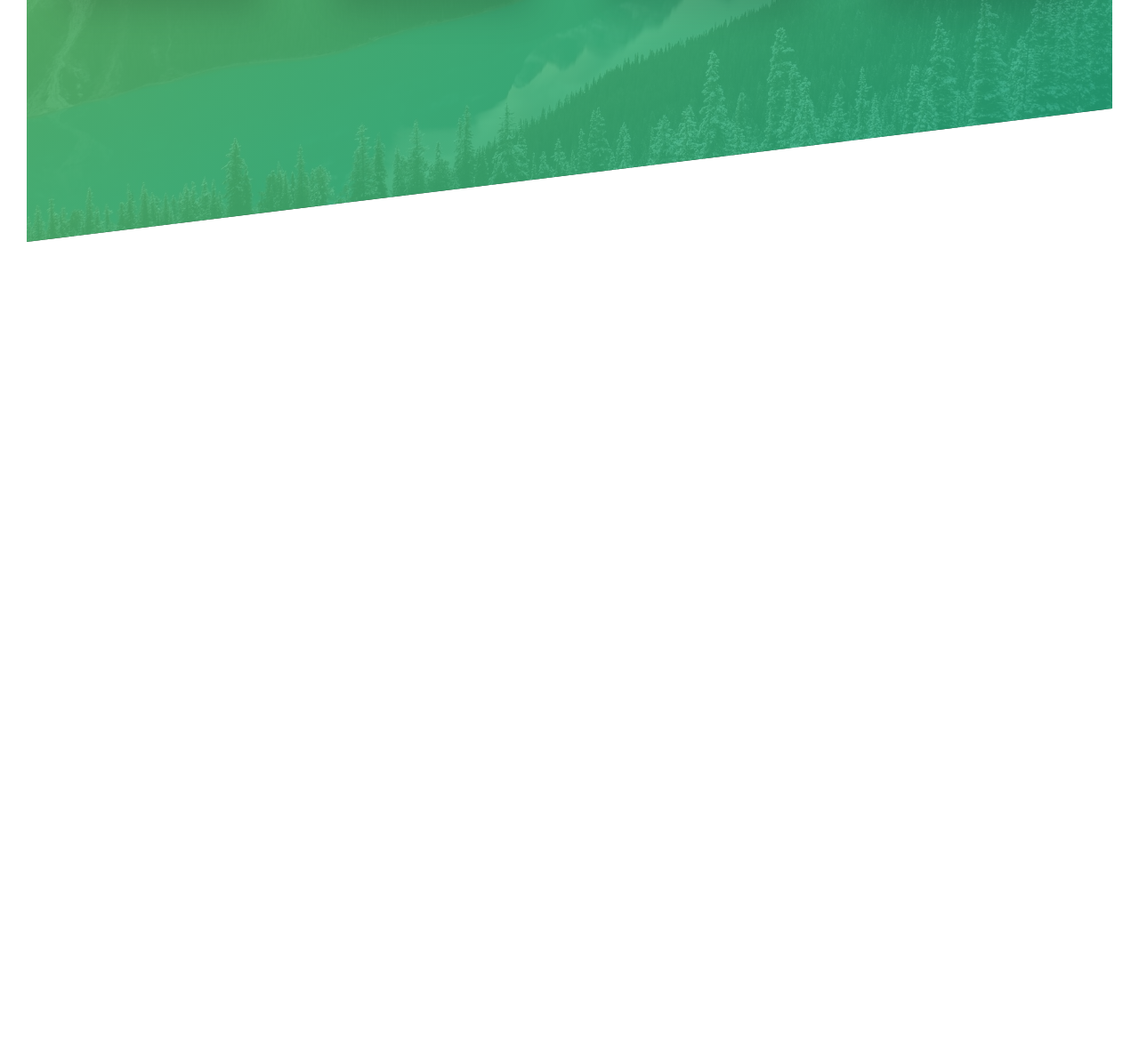
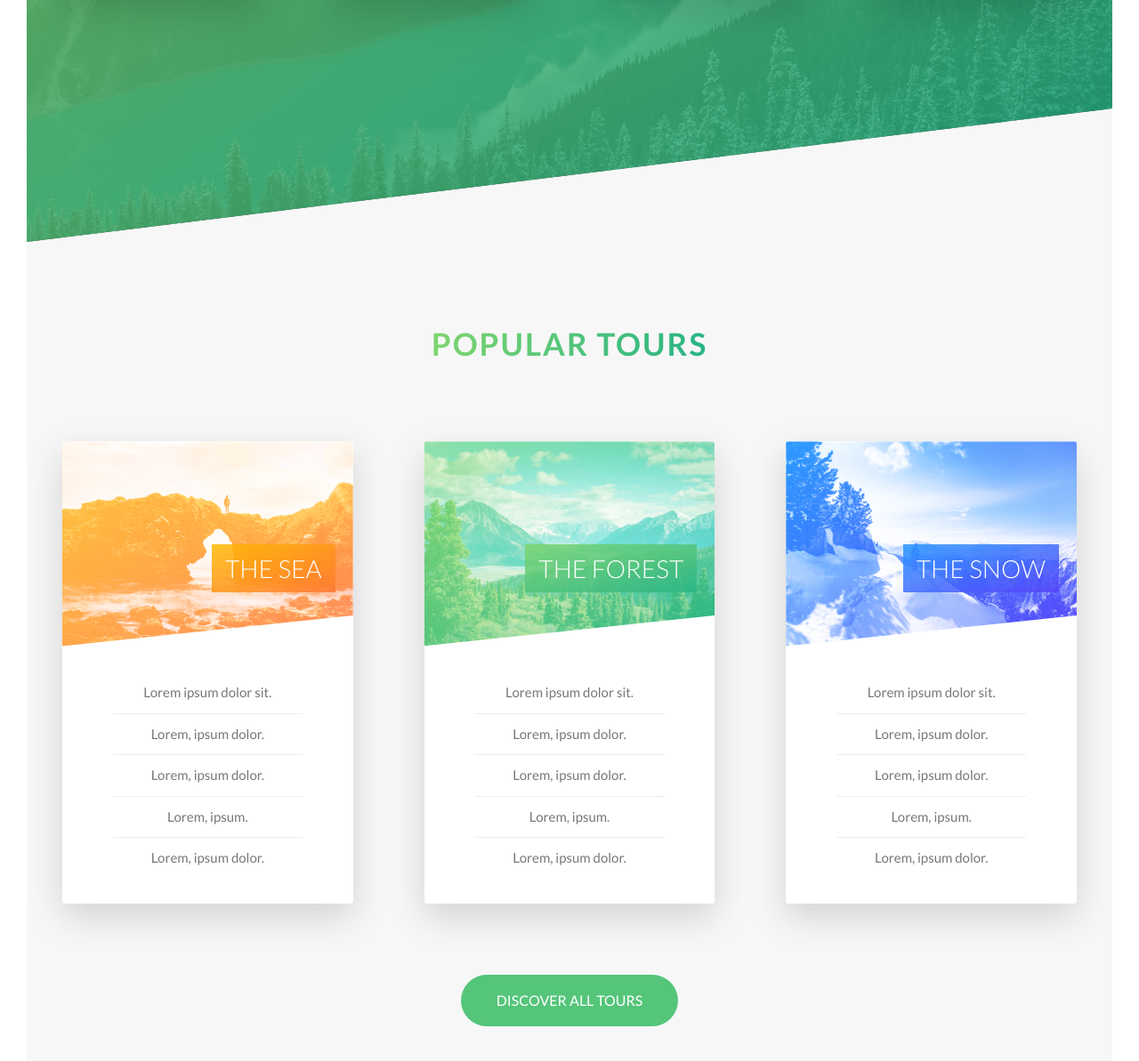
Before and after one commit to ign0ramus/Natours, a website built with webpack: page src/index.html in a window 1280 px wide. Shown: the part 2051-3244 px from the top of the page at 89% size. Before the commit the page ends 2323 px from the top, so only its background shows below. Built offline with nearby package versions, Linux system fonts and the light colour scheme.

Commit message:
implemented markup and styles for section "tours"

```diff
--- a/src/index.html
+++ b/src/index.html
@@ -92,6 +92,101 @@
             </div>
         </section>
 
+        <section class="section-tours">
+            <div class="u-center-text u-margin-bottom-big">
+                <h2 class="heading-secondary">Popular tours</h2>
+            </div>
+
+            <div class="section-tours__container">
+                <div class="card">
+                    <div class="card__side card__side--front">
+                        <div class="card__picture card__picture--1">&nbsp;</div>
+                        <h4 class="card__heading">
+                                <span class="card__heading-span card__heading-span--1">The Sea</span>
+                        </h4>
+                        <div class="card__details">
+                            <ul>
+                                <li>Lorem ipsum dolor sit.</li>
+                                <li>Lorem, ipsum dolor.</li>
+                                <li>Lorem, ipsum dolor.</li>
+                                <li>Lorem, ipsum.</li>
+                                <li>Lorem, ipsum dolor.</li>
+                            </ul>
+                        </div>
+                    </div>
+                    <div class="card__side card__side--back card__side--back-1 d-flex-center">
+                        <div class="card__cta">
+                            <div class="card__price-box">
+                                <p class="card__price-only">Only</p>
+                                <p class="card__price-value">$297</p>
+                            </div>
+                            <a href="#" class="btn btn--white">Book now</a>
+                        </div>
+                    </div>
+                </div>
+
+                <div class="card">
+                    <div class="card__side card__side--front">
+                        <div class="card__picture card__picture--2">&nbsp;</div>
+                        <h4 class="card__heading">
+                                <span class="card__heading-span card__heading-span--2">The Forest</span>
+                        </h4>
+                        <div class="card__details">
+                            <ul>
+                                <li>Lorem ipsum dolor sit.</li>
+                                <li>Lorem, ipsum dolor.</li>
+                                <li>Lorem, ipsum dolor.</li>
+                                <li>Lorem, ipsum.</li>
+                                <li>Lorem, ipsum dolor.</li>
+                            </ul>
+                        </div>
+                    </div>
+
+                    <div class="card__side card__side--back card__side--back-2 d-flex-center">
+                        <div class="card__cta">
+                            <div class="card__price-box">
+                                <p class="card__price-only">Only</p>
+                                <p class="card__price-value">$497</p>
+                            </div>
+
+                            <a href="#" class="btn btn--white">Book now</a>
+                        </div>
+                    </div>
+                </div>
+
+                <div class="card">
+                    <div class="card__side card__side--front">
+                        <div class="card__picture card__picture--3">&nbsp;</div>
+                        <h4 class="card__heading">
+                                <span class="card__heading-span card__heading-span--3">The Snow</span>
+                        </h4>
+                        <div class="card__details">
+                            <ul>
+                                <li>Lorem ipsum dolor sit.</li>
+                                <li>Lorem, ipsum dolor.</li>
+                                <li>Lorem, ipsum dolor.</li>
+                                <li>Lorem, ipsum.</li>
+                                <li>Lorem, ipsum dolor.</li>
+                            </ul>
+                        </div>
+                    </div>
+                    <div class="card__side card__side--back card__side--back-3 d-flex-center">
+                        <div class="card__cta">
+                            <div class="card__price-box">
+                                <p class="card__price-only">Only</p>
+                                <p class="card__price-value">$897</p>
+                            </div>
+                            <a href="#" class="btn btn--white">Book now</a>
+                        </div>
+                    </div>
+                </div>
+            </div>
+
+            <div class="u-center-text u-margin-bottom-big u-margin-top-big">
+                <a href="#" class="btn btn--green">Discover All Tours</a>
+            </div>
+        </section>
+
     </main>
 
 </body>
--- a/src/scss/abstracts/_mixins.scss
+++ b/src/scss/abstracts/_mixins.scss
@@ -0,0 +1,6 @@
+@mixin gridSectionsLayout {
+    display: grid;
+    grid-gap: $gutter-horizontal $gutter-vertical;
+    max-width: 114rem;
+    margin: 0 auto;
+}
--- a/src/scss/abstracts/_variables.scss
+++ b/src/scss/abstracts/_variables.scss
@@ -2,12 +2,19 @@
 $color-primary: #55c57a;
 $color-primary-light: #7ed56f;
 $color-primary-dark: #28b485;
+
+$color-secondary-light: #ffb900;
+$color-secondary-dark: #ff7730;
+
+$color-tertiary-light: #2998ff;
+$color-tertiary-dark: #5643fa;
 
 $color-grey-dark: #777;
 $color-white: #fff;
 $color-black: #000;
 
 $color-grey-light-1: #f7f7f7;
+$color-grey-light-2: #eee;
 
 // FONT SIZES
 $font-size-default: 1.6rem;
--- a/src/scss/base/_utilities.scss
+++ b/src/scss/base/_utilities.scss
@@ -3,3 +3,7 @@
 .u-margin-bottom-big { margin-bottom: 8rem; }
 .u-margin-bottom-medium { margin-bottom: 4rem; }
 .u-margin-bottom-small { margin-bottom: 1.5rem; }
+
+.u-margin-top-big { margin-top: 8rem; }
+
+.d-flex-center { display: flex; justify-content: center; align-items: center;}
--- a/src/scss/components/_button.scss
+++ b/src/scss/components/_button.scss
@@ -54,6 +54,15 @@
         }
     }
 
+    &--green {
+        background-color: $color-primary;
+        color: $color-white;
+
+        &::after {
+            background-color: $color-primary;
+        }
+    }
+
     &--animated {
         animation: moveInBottom 1s ease-out .5s backwards;
     }
--- /dev/null
+++ b/src/scss/components/_card.scss
@@ -0,0 +1,148 @@
+.card {
+    // Функционал
+    position: relative;
+
+    height: 52rem;
+    -moz-perspective: 150rem;
+    perspective: 150rem;
+
+
+    &__side {
+        position: absolute;
+        top: 0;
+        left: 0;
+
+        width: 100%;
+        height: 52rem;
+        backface-visibility: hidden;
+        border-radius: 3px;
+        box-shadow: 0 1.5rem 4rem rgba($color-black, .15);
+        overflow: hidden;
+
+        transition: all 1s ease;
+
+        &--front {
+            background-color: $color-white;
+        }
+
+        &--back {
+            position: absolute;
+            top: 0;
+            left: 0;
+
+            transform: rotateY(180deg);
+
+            &-1 {
+                background-image: linear-gradient(to right bottom, $color-secondary-light, $color-secondary-dark);
+            }
+            &-2 {
+                background-image: linear-gradient(to right bottom, $color-primary-light, $color-primary-dark);
+            }
+            &-3 {
+                background-image: linear-gradient(to right bottom, $color-tertiary-light, $color-tertiary-dark);
+            }
+        }
+    }
+
+    &:hover &__side--front {
+        transform: rotateY(-180deg);
+    }
+    &:hover &__side--back {
+        transform: rotateY(0);
+    }
+
+    // Front side
+    &__picture {
+        height: 23rem;
+        background-size: cover;
+        background-blend-mode: screen;
+        clip-path: polygon(0 0, 100% 0, 100% 85%, 0 100%);
+
+        &--1 {
+            background-image: linear-gradient(to right bottom,
+                                $color-secondary-light,
+                                $color-secondary-dark),
+                                url(../img/nat-5.jpg);
+        }
+        &--2 {
+            background-image: linear-gradient(to right bottom,
+                                $color-primary-light,
+                                $color-primary-dark),
+                                url(../img/nat-6.jpg);
+        }
+        &--3 {
+            background-image: linear-gradient(to right bottom,
+                            $color-tertiary-light,
+                            $color-tertiary-dark),
+                            url(../img/nat-7.jpg);
+        }
+    }
+
+    &__heading {
+        position: absolute;
+        top: 12rem;
+        right: 2rem;
+
+        font-size: 2.8rem;
+        font-weight: 300;
+        text-transform: uppercase;
+        color: $color-white;
+        text-align: right;
+    }
+
+    &__heading-span {
+        padding: 1rem 1.5rem;
+
+        &--1 {
+            background-image: linear-gradient(to right bottom,
+                                rgba($color-secondary-light, .85),
+                                rgba($color-secondary-dark, .85));
+        }
+        &--2 {
+            background-image: linear-gradient(to right bottom,
+                                rgba($color-primary-light, .85),
+                                rgba($color-primary-dark, .85));
+        }
+        &--3 {
+            background-image: linear-gradient(to right bottom,
+                                rgba($color-tertiary-light, .85),
+                                rgba($color-tertiary-dark, .85));
+        }
+    }
+
+    &__details {
+        padding: 3rem;
+        ul {
+            list-style: none;
+            width: 80%;
+            margin: 0 auto;
+
+            li {
+                text-align: center;
+                font-size: 1.5rem;
+                padding: 1rem;
+
+                &:not(:last-child) {
+                    border-bottom: 1px solid $color-grey-light-2;
+                }
+            }
+        }
+    }
+
+
+    // Back side
+    &__price-box {
+        text-align: center;
+        margin-bottom: 8rem;
+        color: $color-white;
+    }
+
+    &__price-only {
+        font-size: 1.4rem;
+        text-transform: uppercase;
+    }
+    &__price-value {
+        font-size: 6rem;
+        font-weight: 100;
+    }
+}
--- a/src/scss/main.scss
+++ b/src/scss/main.scss
@@ -9,6 +9,7 @@
 @import 'components/button';
 @import 'components/composition';
 @import 'components/feature-box';
+@import 'components/card';
 
 @import 'layout/header';
 @import 'layout/footer';
--- a/src/scss/pages/_home.scss
+++ b/src/scss/pages/_home.scss
@@ -4,12 +4,8 @@
     margin-top: -20vh;
 
     &__info {
-        display: grid;
+        @include gridSectionsLayout;
         grid-template-columns: repeat(auto-fit, minmax(35rem, 1fr));
-        grid-gap: $gutter-horizontal $gutter-vertical;
-
-        max-width: 114rem;
-        margin: 0 auto;
     }
 }
 
@@ -23,15 +19,22 @@
     transform: skewY(-7deg);
 
     &__container {
-        display: grid;
+        @include gridSectionsLayout;
         grid-template-columns: repeat(4, minmax(20rem, 1fr));
-        grid-gap: $gutter-horizontal $gutter-vertical;
-
-        max-width: 114rem;
-        margin: 0 auto;
     }
 
     & > * {
         transform: skewY(7deg);
     }
 }
+
+.section-tours {
+    background-color: $color-grey-light-1;
+    padding: 25rem 0 15rem 0;
+    margin-top: -9rem;
+
+    &__container {
+        @include gridSectionsLayout;
+        grid-template-columns: repeat(3, minmax(30rem, 1fr));
+    }
+}
```
